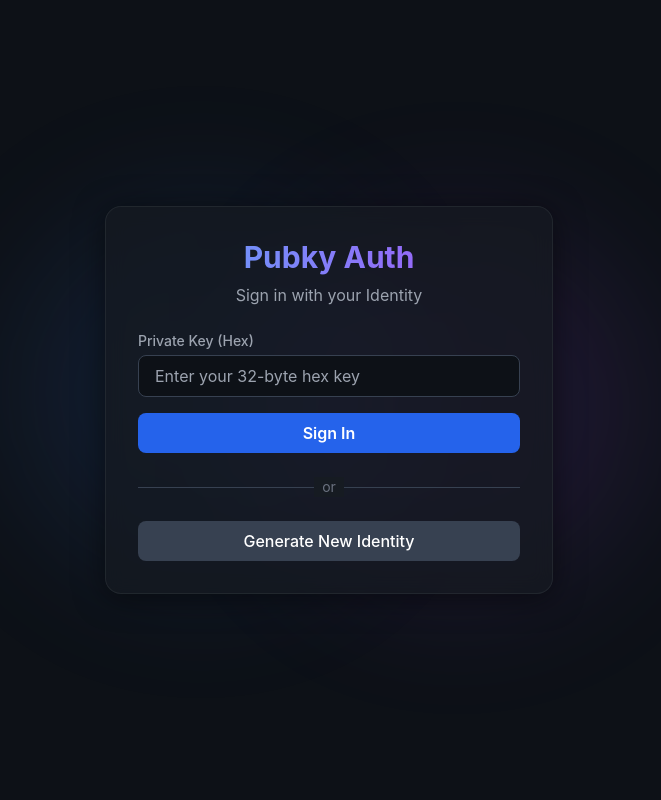
After one commit to laguz/tradingbot, a Flask app: page /login in a window 1280 px wide. The commit adds this page. Shown: the whole page, without its empty margins (311-972 px from the left). Run offline with Flask 3, Linux system fonts and the light colour scheme; some libraries are stand-ins or nearby versions.

Commit message:
inplemented the login page using PubKY

```diff
--- a/app.py
+++ b/app.py
@@ -1,22 +1,77 @@
-from flask import Flask, render_template, jsonify, request
+from flask import Flask, render_template, jsonify, request, redirect, url_for, session
+from flask_login import LoginManager, login_user, logout_user, login_required, current_user
 # UPDATED: Added get_option_expirations to the import list
 from services.tradier_service import get_account_summary, get_open_positions, get_yearly_pl, get_historical_data, get_option_expirations, get_current_price, check_and_close_positions
+from services.pubky_auth import generate_challenge, verify_signature
 from spread_routes import spreads
 from prediction_routes import predictions
+from models import User
 import os
 
 app = Flask(__name__)
 app.config['SECRET_KEY'] = os.getenv('SECRET_KEY', os.urandom(24))
 
+login_manager = LoginManager()
+login_manager.init_app(app)
+login_manager.login_view = 'login'
+
+@login_manager.user_loader
+def load_user(user_id):
+    return User.get(user_id)
+
 app.register_blueprint(spreads)
 app.register_blueprint(predictions)
 
+# --- Auth Routes ---
+
+@app.route('/login', methods=['GET'])
+def login():
+    if current_user.is_authenticated:
+        return redirect(url_for('dashboard'))
+    return render_template('login.html')
+
+@app.route('/logout')
+@login_required
+def logout():
+    logout_user()
+    return redirect(url_for('login'))
+
+@app.route('/api/auth/challenge')
+def auth_challenge():
+    challenge = generate_challenge()
+    session['auth_challenge'] = challenge
+    return jsonify({'challenge': challenge})
+
+@app.route('/api/auth/verify', methods=['POST'])
+def auth_verify():
+    data = request.json
+    public_key = data.get('public_key')
+    signature = data.get('signature')
+
+    challenge = session.get('auth_challenge')
+    if not challenge:
+        return jsonify({'error': 'No challenge active'}), 400
+
+    if verify_signature(public_key, signature, challenge):
+        user = User(public_key)
+        login_user(user)
+        session.pop('auth_challenge', None)
+        return jsonify({'success': True})
+
+    return jsonify({'error': 'Invalid signature'}), 401
+
 # --- Main Page Routes ---
 
+@app.route('/network')
+@login_required
+def network():
+    return render_template('network.html')
+
 @app.route('/')
+@login_required
 def dashboard():
     """
-    Renders the main dashboard page with live account data.
+    Renders the main dashboard page with the live account data.
     """
     summary_data = get_account_summary()
     positions_data = get_open_positions()
@@ -28,6 +83,7 @@ def dashboard():
                            yearly_pl=yearly_pl_data or {})
 
 @app.route('/charts')
+@login_required
 def charts():
     """
     Renders the chart page and populates initial analysis.
--- a/position_state.json
+++ b/position_state.json
@@ -1,6 +1,6 @@
 {
-  "RIOT251212P00017000": {
-    "itm_consecutive_days": 2,
+  "RIOT260123P00016000": {
+    "itm_consecutive_days": 1,
     "last_check_date": "2025-12-05"
   }
 }
--- /dev/null
+++ b/templates/login.html
@@ -0,0 +1,161 @@
+<!DOCTYPE html>
+<html lang="en">
+
+<head>
+    <meta charset="UTF-8">
+    <meta name="viewport" content="width=device-width, initial-scale=1.0">
+    <title>TradingBot - Pubky Login</title>
+    <script src="https://cdn.tailwindcss.com"></script>
+    <!-- Using noble-ed25519 for client-side signing -->
+    <!-- Script tag removed, using ESM module below -->
+    <style>
+        body {
+            background-color: #0d1117;
+            color: #c9d1d9;
+            font-family: 'Inter', sans-serif;
+        }
+
+        .glass-panel {
+            background: rgba(22, 27, 34, 0.7);
+            backdrop-filter: blur(10px);
+            border: 1px solid rgba(48, 54, 61, 0.5);
+            box-shadow: 0 4px 30px rgba(0, 0, 0, 0.5);
+        }
+    </style>
+</head>
+
+<body class="h-screen flex items-center justify-center relative overflow-hidden">
+
+    <!-- Background Decoration -->
+    <div class="absolute top-0 left-0 w-full h-full overflow-hidden -z-10">
+        <div class="absolute top-1/4 left-1/4 w-96 h-96 bg-blue-500/10 rounded-full blur-3xl"></div>
+        <div class="absolute bottom-1/4 right-1/4 w-96 h-96 bg-purple-500/10 rounded-full blur-3xl"></div>
+    </div>
+
+    <div class="glass-panel p-8 rounded-2xl w-full max-w-md text-center">
+        <div class="mb-6">
+            <h1 class="text-3xl font-bold bg-clip-text text-transparent bg-gradient-to-r from-blue-400 to-purple-500">
+                Pubky Auth</h1>
+            <p class="text-gray-400 mt-2">Sign in with your Identity</p>
+        </div>
+
+        <div id="login-form" class="space-y-4">
+            <div class="text-left">
+                <label class="block text-sm font-medium text-gray-400 mb-1">Private Key (Hex)</label>
+                <input type="password" id="private-key"
+                    class="w-full bg-[#0d1117] border border-gray-700 rounded-lg px-4 py-2 text-white focus:outline-none focus:border-blue-500 transition-colors"
+                    placeholder="Enter your 32-byte hex key">
+            </div>
+
+            <button onclick="handleLogin()"
+                class="w-full bg-blue-600 hover:bg-blue-700 text-white font-semibold py-2 px-4 rounded-lg transition-all duration-200 transform hover:scale-[1.02]">
+                Sign In
+            </button>
+
+            <div class="relative py-2">
+                <div class="absolute inset-0 flex items-center">
+                    <div class="w-full border-t border-gray-700"></div>
+                </div>
+                <div class="relative flex justify-center"><span
+                        class="bg-[#161b22] px-2 text-sm text-gray-500">or</span></div>
+            </div>
+
+            <button onclick="generateIdentity()"
+                class="w-full bg-gray-700 hover:bg-gray-600 text-white font-medium py-2 px-4 rounded-lg transition-colors">
+                Generate New Identity
+            </button>
+        </div>
+
+        <div id="status-msg" class="mt-4 text-sm hidden"></div>
+    </div>
+
+    <script type="module">
+        import * as ed from 'https://esm.sh/@noble/ed25519@1.7.1';
+
+        async function getChallenge() {
+            const res = await fetch('/api/auth/challenge');
+            const data = await res.json();
+            return data.challenge;
+        }
+
+        async function verifyAuth(publicKey, signature) {
+            const res = await fetch('/api/auth/verify', {
+                method: 'POST',
+                headers: { 'Content-Type': 'application/json' },
+                body: JSON.stringify({ public_key: publicKey, signature: signature })
+            });
+            return res.json();
+        }
+
+        window.generateIdentity = async function () {
+            try {
+                // Generate a random private key
+                const privKey = ed.utils.randomPrivateKey();
+                const privKeyHex = ed.utils.bytesToHex(privKey);
+
+                document.getElementById('private-key').value = privKeyHex;
+                document.getElementById('private-key').type = 'text'; // Show it so user can copy
+                showStatus("New identity generated! Save this key.", "text-green-400");
+            } catch (e) {
+                console.error(e);
+                showStatus("Error generating key. check console.", "text-red-400");
+            }
+        }
+
+        window.handleLogin = async function () {
+            const privKeyHex = document.getElementById('private-key').value.trim();
+            if (!privKeyHex) {
+                showStatus("Please enter a private key.", "text-red-400");
+                return;
+            }
+
+            try {
+                showStatus("requesting challenge...", "text-blue-400");
+                const challengeHex = await getChallenge();
+
+                showStatus("Signing challenge...", "text-blue-400");
+
+                // Get Public Key
+                const pubKey = await ed.getPublicKey(privKeyHex);
+                const pubKeyHex = ed.utils.bytesToHex(pubKey);
+
+                // Sign Challenge (challenge is hex, convert to bytes first?)
+                // ed.sign expects Uint8Array.
+                // We need to convert challengeHex to Uint8Array.
+                // noble-ed25519 utils usually doesn't expose hexToBytes directly in older versions?
+                // Checking 1.7.1 docs (generally): utils.hexToBytes exists?
+                // If not, we can use a simple helper or check if it accepts hex string (it usually does or we should be careful).
+                // 1.7.1 sign(message, privateKey) -> message can be hex string or Uint8Array.
+                // However, let's look at the docs implied behavior.
+                // If it accepts hex, great. If not, we might need a converter.
+                // 1.6+ supports hex strings.
+
+                const signature = await ed.sign(challengeHex, privKeyHex);
+                const signatureHex = ed.utils.bytesToHex(signature);
+
+                showStatus("Verifying...", "text-blue-400");
+                const result = await verifyAuth(pubKeyHex, signatureHex);
+
+                if (result.success) {
+                    showStatus("Success! Redirecting...", "text-green-400");
+                    window.location.href = "/";
+                } else {
+                    showStatus("Login failed: " + result.error, "text-red-400");
+                }
+
+            } catch (e) {
+                console.error(e);
+                showStatus("Error: " + e.message, "text-red-400");
+            }
+        }
+
+        function showStatus(msg, colorClass) {
+            const el = document.getElementById('status-msg');
+            el.innerText = msg;
+            el.className = "mt-4 text-sm " + colorClass;
+            el.classList.remove('hidden');
+        }
+    </script>
+</body>
+
+</html>
```
Also changed, not shown: models.py (added, +16 -0 lines), services/pubky_auth.py (added, +39 -0 lines), templates/layout.html (+32 -21 lines), templates/network.html (added, +49 -0 lines), tests/test_auth_e2e.py (added, +62 -0 lines), tests/test_auth_service.py (added, +34 -0 lines).
